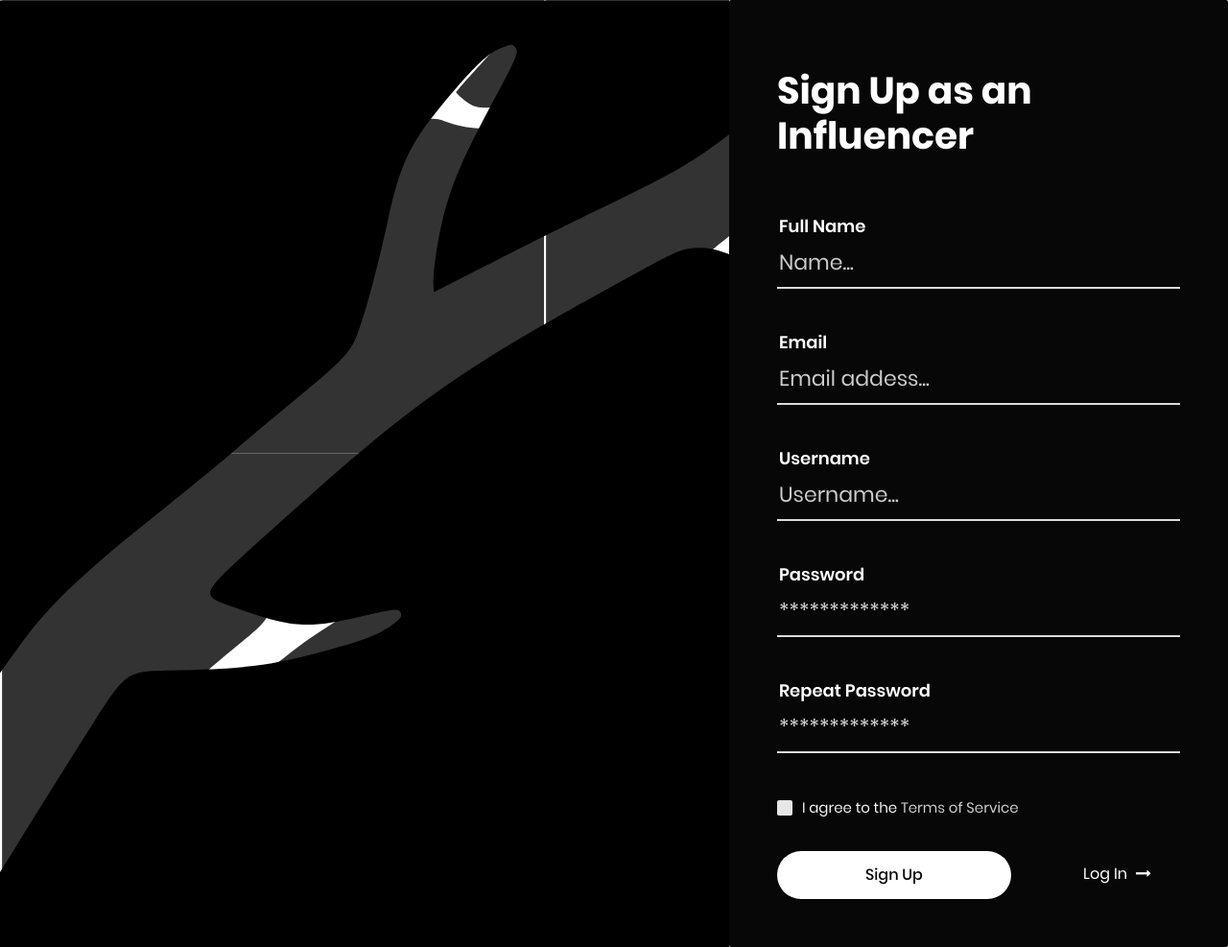
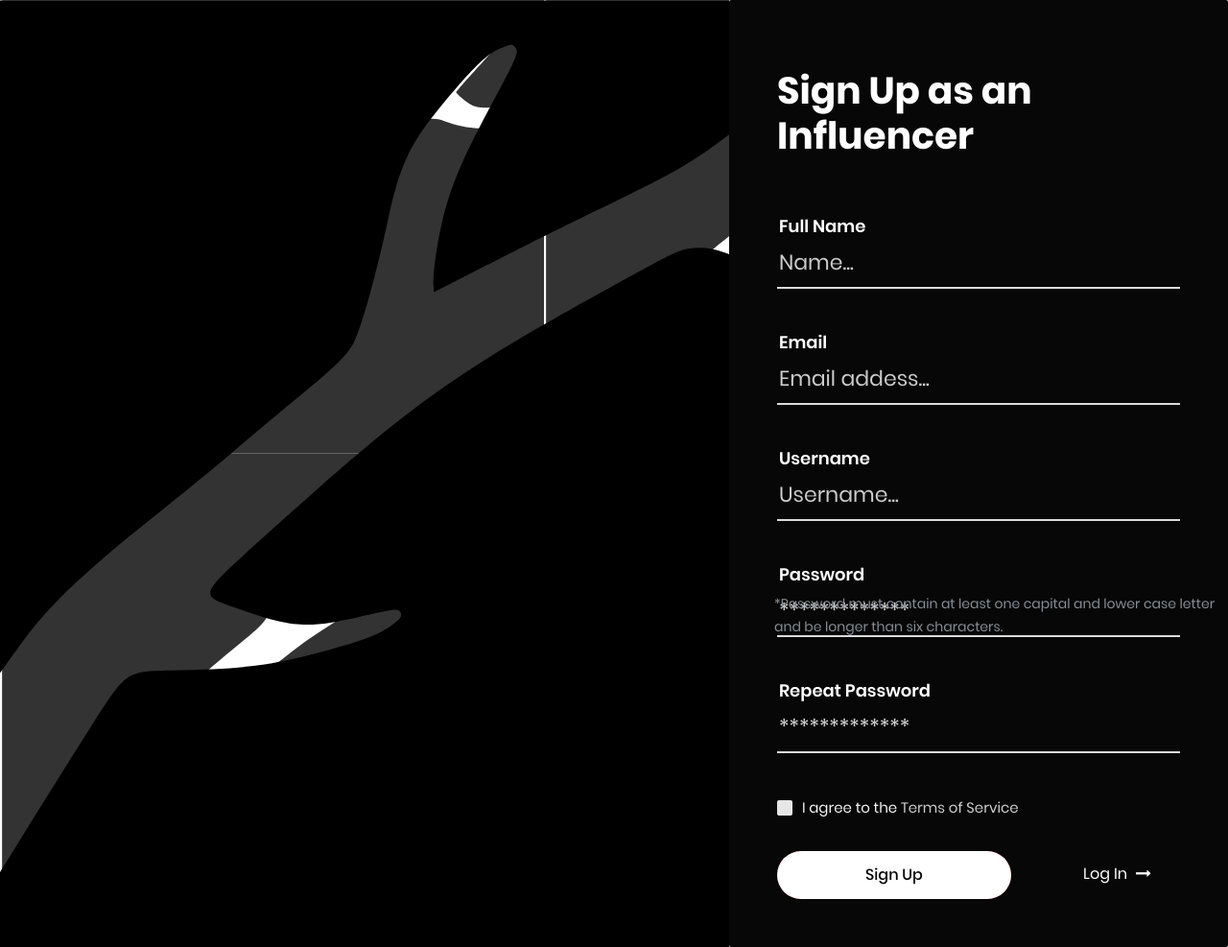
Before and after one commit to Rushilwiz/brancher, a PHP site: page /signup4influence.html in a window 1280 px wide. Shown: the whole page at 96% size. Run offline with PHP 8.4, Linux system fonts and the light colour scheme.

Commit message:
influencer signup

```diff
--- a/css/main.css
+++ b/css/main.css
@@ -71,6 +71,7 @@ p {
 	line-height: 1.7;
 	color: #666666;
 	margin: 0px;
+  top:50px;
 }
 
 ul, li {
@@ -201,7 +202,7 @@ iframe {
 /*------------------------------------------------------------------
 [ Login100 more ]*/
 .login100-more {
-background-image: url('css/res/inverse_branch.svg');
+background-image: url('./css/res/inverse_branch.svg');
   background-repeat: no-repeat;
   background-position: center;
   background-size: cover;
@@ -274,7 +275,7 @@ background-image: url('css/res/inverse_branch.svg');
   background: transparent;
   font-family: Poppins-Regular;
   font-size: 22px;
-  color: #555555;
+  color: #f8f9fa;
   line-height: 1.2;
   padding: 0 2px;
 }
@@ -303,11 +304,11 @@ background-image: url('css/res/inverse_branch.svg');
   -moz-transition: all 0.4s;
   transition: all 0.4s;
 
-  background: #d5007d;
-  background: -webkit-linear-gradient(45deg, #d5007d, #e53935);
-  background: -o-linear-gradient(45deg, #d5007d, #e53935);
-  background: -moz-linear-gradient(45deg, #d5007d, #e53935);
-  background: linear-gradient(45deg, #d5007d, #e53935);
+  background: #00ffff;
+  background: -webkit-linear-gradient(45deg, #00ffff,#e53935, #009900);
+  background: -o-linear-gradient(45deg, #00ffff,#e53935, #009900);
+  background: -moz-linear-gradient(45deg, #00ffff,#e53935, #009900);
+  background: linear-gradient(45deg, #00ffff,#e53935, #009900);
 }
 
 
@@ -393,7 +394,7 @@ background-image: url('css/res/inverse_branch.svg');
   z-index: -1;
   width: 100%;
   height: 300%;
-  background-color: rgb(rgba(255, 0, 0, 0.5););
+  background-color: rgba(255, 0, 0, 0.5);
   bottom: -100%;
   left: 0;
 
--- a/signup4influence.html
+++ b/signup4influence.html
@@ -1,7 +1,7 @@
 <!DOCTYPE html>
 <html lang="en">
 <head>
-	<title>Login V13</title>
+	<title>Brancher Influencer Sign Up</title>
 	<meta charset="UTF-8">
 	<meta name="viewport" content="width=device-width, initial-scale=1">
 <!--===============================================================================================-->
@@ -25,15 +25,17 @@
 <!--===============================================================================================-->
 	<link rel="stylesheet" type="text/css" href="vendor/daterangepicker/daterangepicker.css">
 <!--===============================================================================================-->
-	<link rel="stylesheet" type="text/css" href="css/util.css">
-	<link rel="stylesheet" type="text/css" href="css/main.css">
+	<link rel="stylesheet" href="css/util.css">
+	<link rel="stylesheet" href="css/main.css">
 <!--===============================================================================================-->
 </head>
 <body>
 
 	<div class="limiter">
 		<div class="container-login100">
-			<div class="login100-more"></div>
+			<div class="login100-more">
+				<link rel="icon" type="image/x-icon" href="./css/res/inverse_branch.svg" />
+			</div>
 
 			<div class="wrap-login100 p-l-50 p-r-50 p-t-72 p-b-50">
 				<form class="login100-form validate-form">
@@ -64,7 +66,7 @@
 						<input class="input100" type="text" name="pass" placeholder="*************">
 						<span class="focus-input100"></span>
 					</div>
-
+					<p style="position:absolute; left:47px; top:618px;" class="text-muted">*Password must contain at least one capital and lower case letter and be longer than six characters.</p>
 					<div class="wrap-input100 validate-input" data-validate = "Repeat Password is required">
 						<span class="label-input100">Repeat Password</span>
 						<input class="input100" type="text" name="repeat-pass" placeholder="*************">
```
